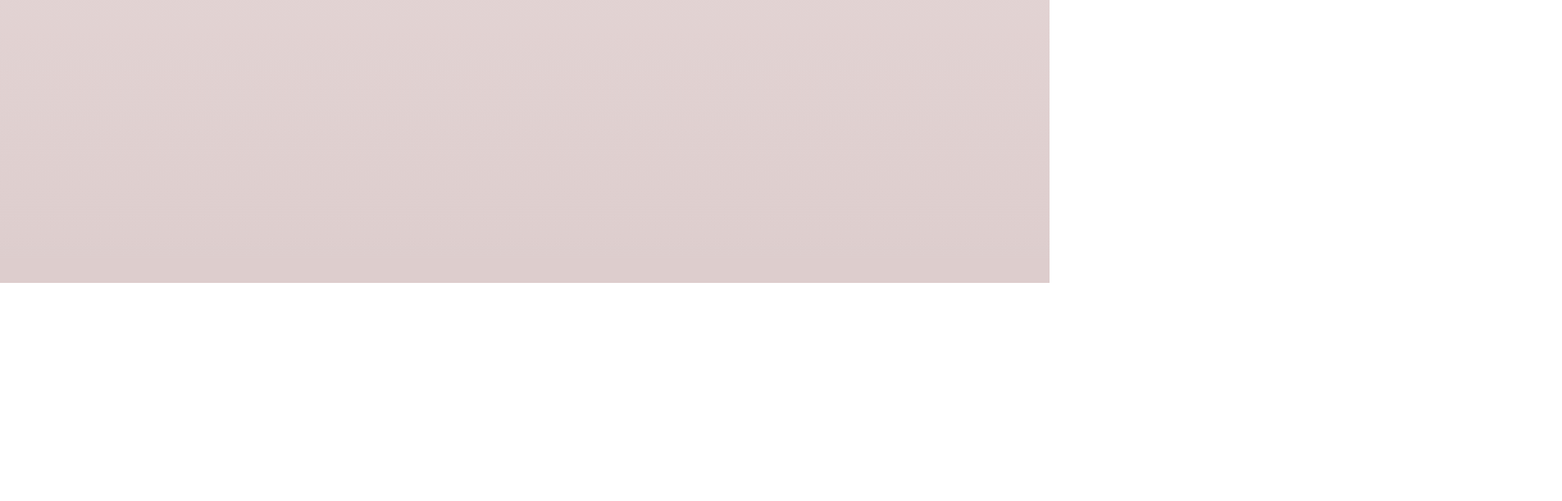
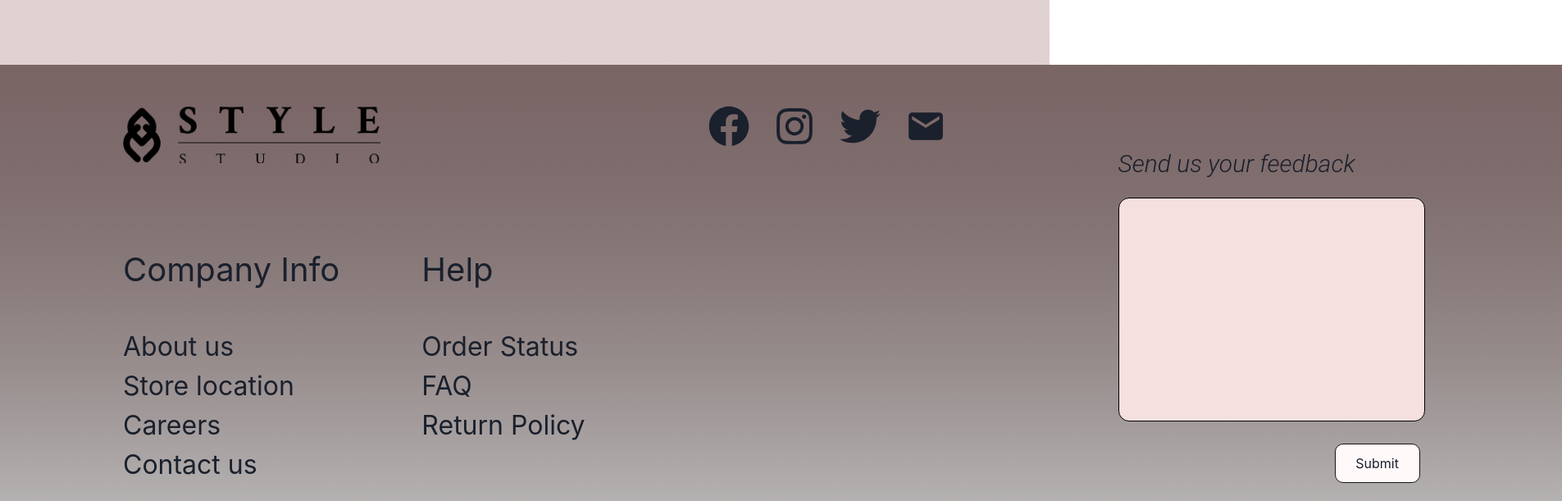
Before and after one commit to anishapant21/styleStudio, a React (Create React App) app in the folder site/: page /filter in a window 1280 px wide. Shown: the part 2645-3256 px from the top of the page at 82% size, 1905 px wide, since content can reach past the window. Before the commit the page ends 2990 px from the top, so only its background shows below. Built offline with nearby package versions, Linux system fonts and the light colour scheme; a web font is replaced by a local one.

Commit message:
Add footer

```diff
--- a/site/src/Components/Filter.js
+++ b/site/src/Components/Filter.js
@@ -1,7 +1,9 @@
-import React, { useState } from 'react';
+import React, { useEffect, useState } from 'react';
 import Navbar from './Navbar';
 import data from '../Data/data.js'
 import FilterMenu from './FilterMenu';
+import { useLocation } from 'react-router-dom';
+import Footer from './Footer';
 
 
 
@@ -11,7 +13,12 @@ const Filter =()=>{
     const [menuItems, setMenuItems] = useState(data);
     const [categories, setCategories] = useState(allcategories);
 
-    const filterItems = (category) => {
+
+    const location=useLocation();
+    useEffect(()=>{
+        if(location.state){
+            console.log(location.state.filterMe)
+            const category=location.state.filterMe;
                 if(category === 'all'){
                     setMenuItems(data)
                     return;
@@ -19,6 +26,17 @@ const Filter =()=>{
                 const newData = data.filter((dat)=> dat.category === category);
                 setMenuItems(newData);
             }
+
+    }, [])
+
+    // const filterItems = (category) => {
+    //     if(category === 'all'){
+    //         setMenuItems(data)
+    //         return;
+    //     }
+    //     const newData = data.filter((dat)=> dat.category === category);
+    //     setMenuItems(newData);
+    // }
     return (
         <div style={{ height:"2990px",
 
@@ -26,9 +44,10 @@ const Filter =()=>{
             background: "linear-gradient(180deg, #F2E6E6 0%, rgba(255, 255, 255, 0) 100%), linear-gradient(180deg, #F4E7E7 0%, rgba(255, 255, 255, 0) 100%), #DDCDCD",
             }} >
 
-            <Navbar categories={categories} filterItems={filterItems} />
+            <Navbar categories={categories} />
             <span style={{marginTop:"230px", position:"absolute", marginLeft:"70px", backgroundColor:"#F2B3B3", width:"1750px", height:"60px", textAlign:"center", fontSize:"30px", paddingTop:"5px"}}>Get 20% discount on all the products</span>
             <FilterMenu  items={menuItems} />
+            <Footer />
 
         </div>
 
@@ -36,3 +55,4 @@ const Filter =()=>{
 };
 
 export default Filter;
+//<Navbar categories={categories} filterItems={filterItems} />
--- a/site/src/Components/Footer.js
+++ b/site/src/Components/Footer.js
@@ -1,10 +1,65 @@
 import React from 'react';
-import '../style/Footer.css'
+import '../style/Footer.css';
+import { Box } from '@chakra-ui/react';
+import logo from '../logo.png';
+import {FaFacebook, FaInstagram, FaTwitter} from 'react-icons/fa';
+import {MdEmail} from 'react-icons/md'
 
 const Footer=()=>{
     return (
         <div className="footer">
-            Hi I am footer
+
+            <div>
+            <img className="logomeFooter" src='./assets/icons/logo.png' alt="logo" />
+  <div className="footerDetails">
+      <div>
+      <h4 className="headingFooter">Company Info</h4>
+      <ol>
+      <li>About us</li>
+      <li>Store location</li>
+      <li>Careers</li>
+      <li>Contact us</li>
+
+      </ol>
+
+      </div>
+      <div>
+          <h4 className="headingFooter">Help</h4>
+          <ol>
+      <li>Order Status</li>
+      <li>FAQ</li>
+      <li>Return Policy</li>
+
+
+      </ol>
+      </div>
+
+
+  </div>
+
+            </div>
+            <div className="contactLogo">
+                <FaFacebook className="logoeach"/>
+                <FaInstagram className="logoeach"/>
+                <FaTwitter className="logoeach"/>
+                <MdEmail className="logoeach" />
+            </div>
+
+
+                <div className="boxMe">
+                    <form>
+                        <div className="labelMe">
+                            Send us your feedback
+                        </div>
+                        <input className="typeMe" type="text" name="name" />
+                        <input className="subButton" type="submit" value="Submit" />
+
+                    </form>
+                </div>
+
+
+
+
         </div>
     );
 };
--- a/site/src/Components/Navbar.js
+++ b/site/src/Components/Navbar.js
@@ -6,8 +6,22 @@ import "../style/Navbar.css"
 import {FaSearch, FaShoppingCart, FaRegHeart} from "react-icons/fa"
 import {FiLogOut} from "react-icons/fi"
 import logo from '../logo.png'
+import {useHistory} from "react-router-dom"
 
 const Navbar = ({filterItems, categories}) =>{
+    const history=useHistory();
+    const clickHome =()=>{
+        history.push({
+            pathname:'/'
+        });
+    };
+
+    const clickFilter=(d)=>{
+        history.push({
+            pathname:'/filter',
+            state:{filterMe: d}
+        });
+    };
     return(
         <Flex>
             <Box className="logo">
@@ -16,12 +30,12 @@ const Navbar = ({filterItems, categories}) =>{
 <Spacer />
         <Box className="menu">
             <div className="menu-items">
-                <div className="item-active" onClick={()=>filterItems('all')}>Home</div>
-                <div className="item" onClick={()=>filterItems('all')}>Dress</div>
-                <div className="item"  onClick={()=>filterItems('pant')}>Pants</div>
-                <div className="item"  onClick={()=>filterItems('shoes')}>Shoes</div>
-                <div className="item"  onClick={()=>filterItems('access')}>Accessories</div>
-                <div className="item"  onClick={()=>filterItems('all')}>Bags</div>
+                <div className="item-active" onClick={()=>clickHome()}>Home</div>
+                <div className="item" onClick={()=>clickFilter('all')}>Dress</div>
+                <div className="item"  onClick={()=>clickFilter('pant')}>Pants</div>
+                <div className="item"  onClick={()=>clickFilter('shoes')}>Shoes</div>
+                <div className="item"  onClick={()=>clickFilter('access')}>Accessories</div>
+                <div className="item"  onClick={()=>clickFilter('all')}>Bags</div>
                 <div className="item">New</div>
                 <div className="item">Sale</div>
             </div>
--- a/site/src/style/Footer.css
+++ b/site/src/style/Footer.css
@@ -5,4 +5,93 @@ height: 600px;
 margin-top: 350px;
 
 background: linear-gradient(180deg, #7A6565 0%, rgba(255, 255, 255, 0) 100%), linear-gradient(180deg, #847A7A 0%, rgba(255, 255, 255, 0) 100%), #C4C4C4;
+display: flex;
 }
+
+
+
+
+
+
+.logomeFooter{
+    position: relative;
+    width: 313.76px;
+    height: 70px;
+    left: 150px;
+    top:50px;
+
+
+}
+.footerDetails{
+    margin-top:150px;
+    margin-left:150px ;
+    font-size: 32px;
+    display: flex;
+
+}
+
+ol{
+    margin-top:20px;
+}
+
+li{
+    list-style-type: none;
+
+}
+
+.headingFooter{
+    margin-bottom:  40px;
+    font-size: 40px;
+    margin-right:100px ;
+}
+
+.contactLogo{
+    font-size: 50px;
+    margin-top: 50px;
+    margin-left:150px ;
+    display: flex;
+}
+
+.logoeach{
+    margin-right:30px ;
+}
+
+.boxMe{
+margin-top: 100px;
+margin-left: 180px;
+}
+
+.labelMe{
+    margin-bottom: 20px;
+
+font-family: Roboto;
+font-style: italic;
+font-weight: 300;
+font-size: 30px;
+line-height: 42px;
+}
+
+.typeMe{
+    width: 374px;
+height: 273px;
+
+
+background: #F5DFDF;
+border: 1px solid #000000;
+box-sizing: border-box;
+border-radius: 13px;
+}
+
+.subButton{
+    position: absolute;
+width: 104px;
+height: 48px;
+margin-left: -110px;
+margin-top: 300px ;
+
+background: #FFF9F9;
+border: 1px solid #141414;
+box-sizing: border-box;
+border-radius: 10px;
+cursor: pointer;
+}
--- a/site/src/style/Item.css
+++ b/site/src/style/Item.css
@@ -30,6 +30,7 @@ height: 496px;
     min-height: 496px;
     max-height:496px ;
     filter: drop-shadow(4px 12px 4px rgba(0, 0, 0, 0.25));
+    cursor: pointer;
 
 }
 
@@ -49,6 +50,7 @@ color: #443d3d;
     margin-left:80px ;
     width: 40px;
     height: 40px;
+    cursor: pointer;
 
 }
 
```
Lines whose indentation alone changed are shown as unchanged.
